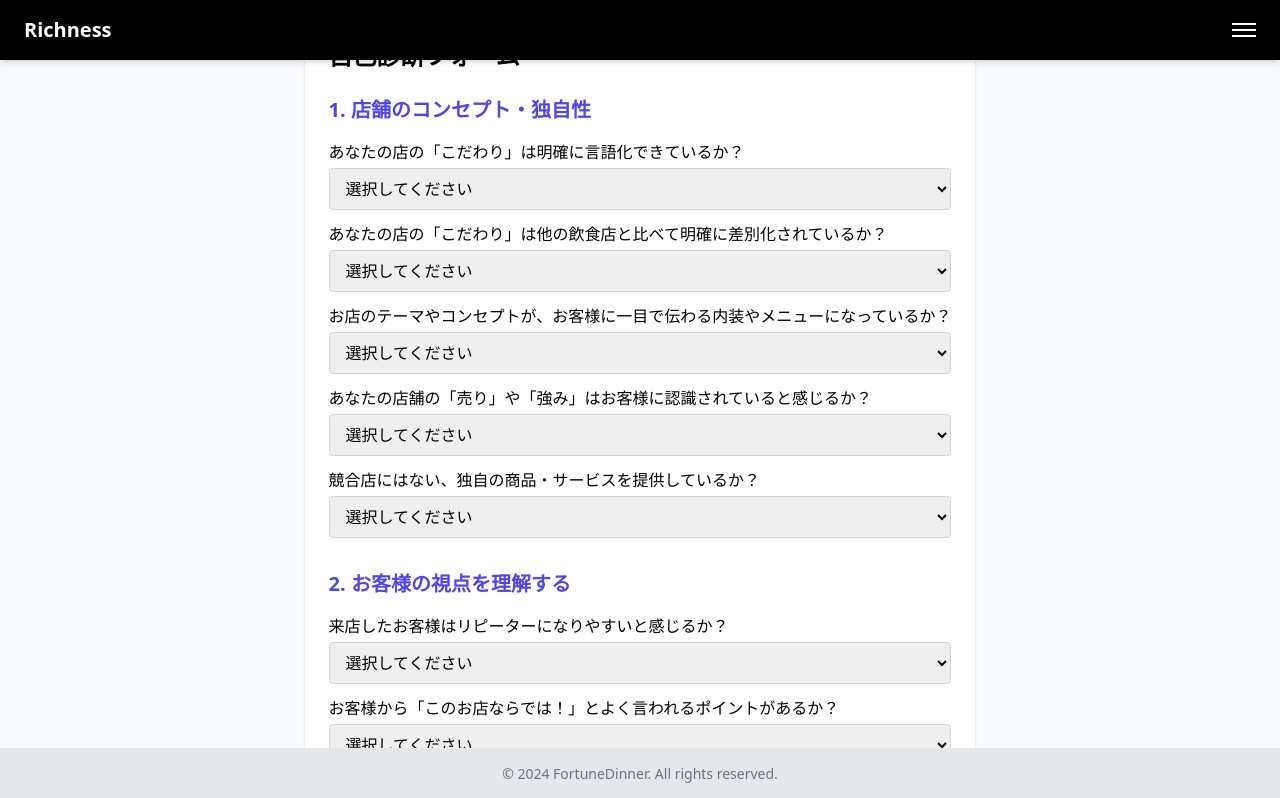
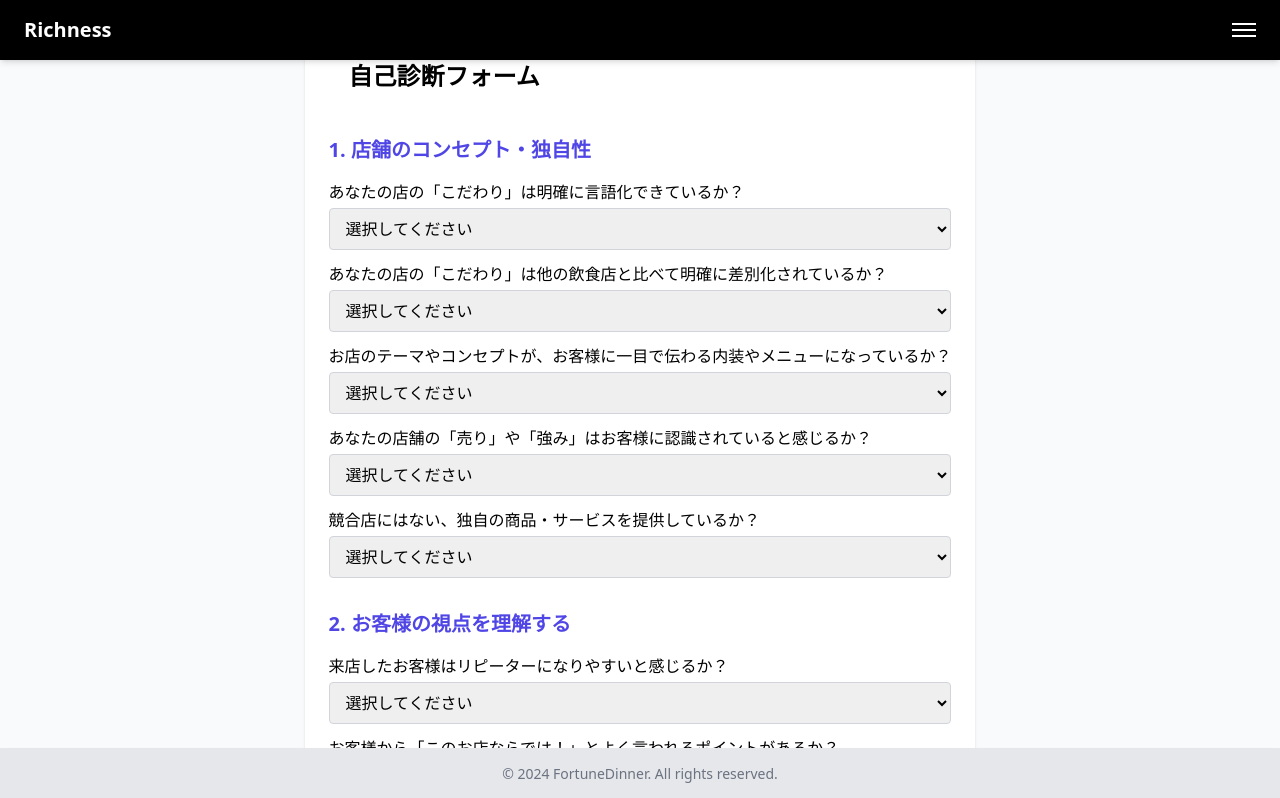
Before and after one commit to teishito/step4-richconnections-front, a Next.js app: page / in a window 1280 px wide. Shown: the top 798 px of the page. Built offline with nearby package versions, Linux system fonts and the light colour scheme.

Commit message:
Update SearchForm.jsx

```diff
--- a/components/SearchForm.jsx
+++ b/components/SearchForm.jsx
@@ -89,7 +89,7 @@ export default function DiagnosisForm() {
 
   return (
     <form onSubmit={handleSave} className="max-w-3xl mx-auto bg-white p-6 rounded shadow">
-      <h2 className="text-2xl font-bold mb-6">自己診断フォーム</h2>
+      <h2 className="text-2xl font-bold mb-6" style={{ padding: "20px" }}>自己診断フォーム</h2>
       {diagnosisStructure.map((section, i) => (
         <div key={section.title} className="mb-8">
           <h3 className="text-xl font-semibold text-indigo-600 mb-4">
```
